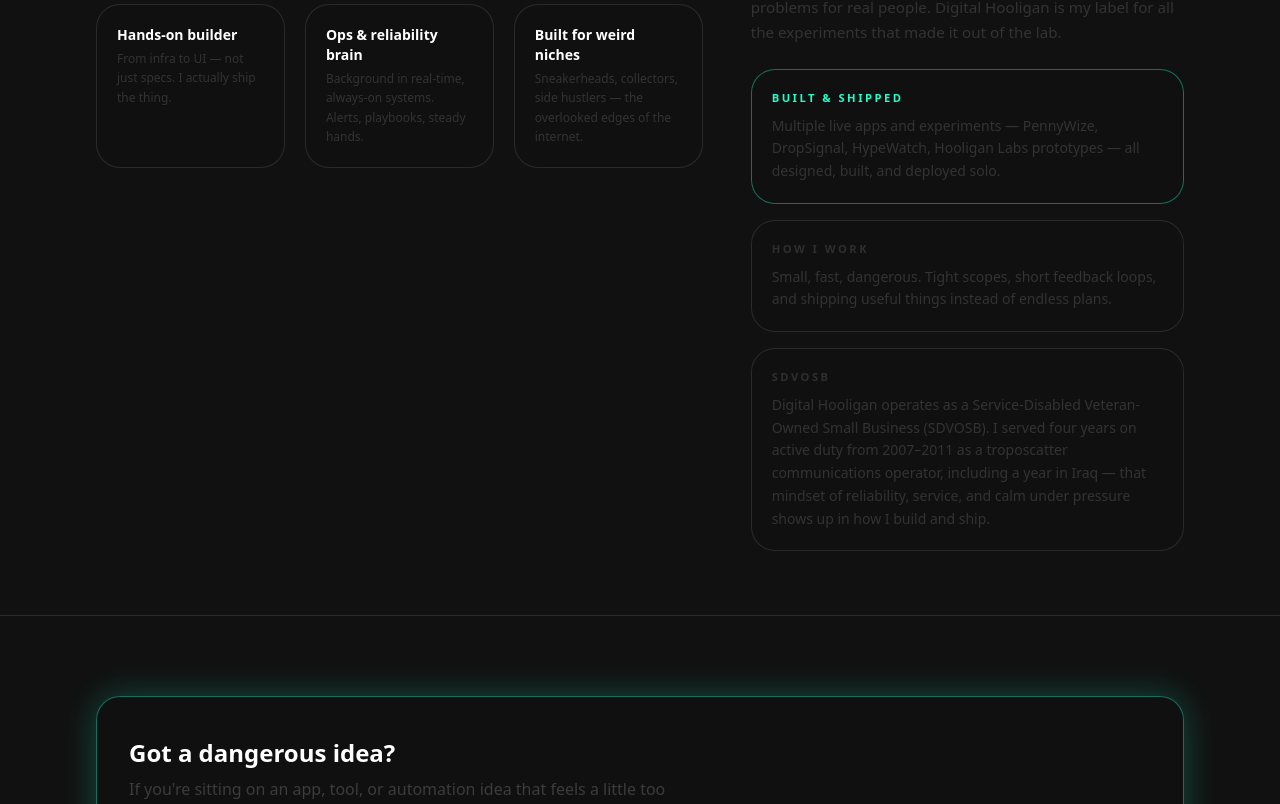
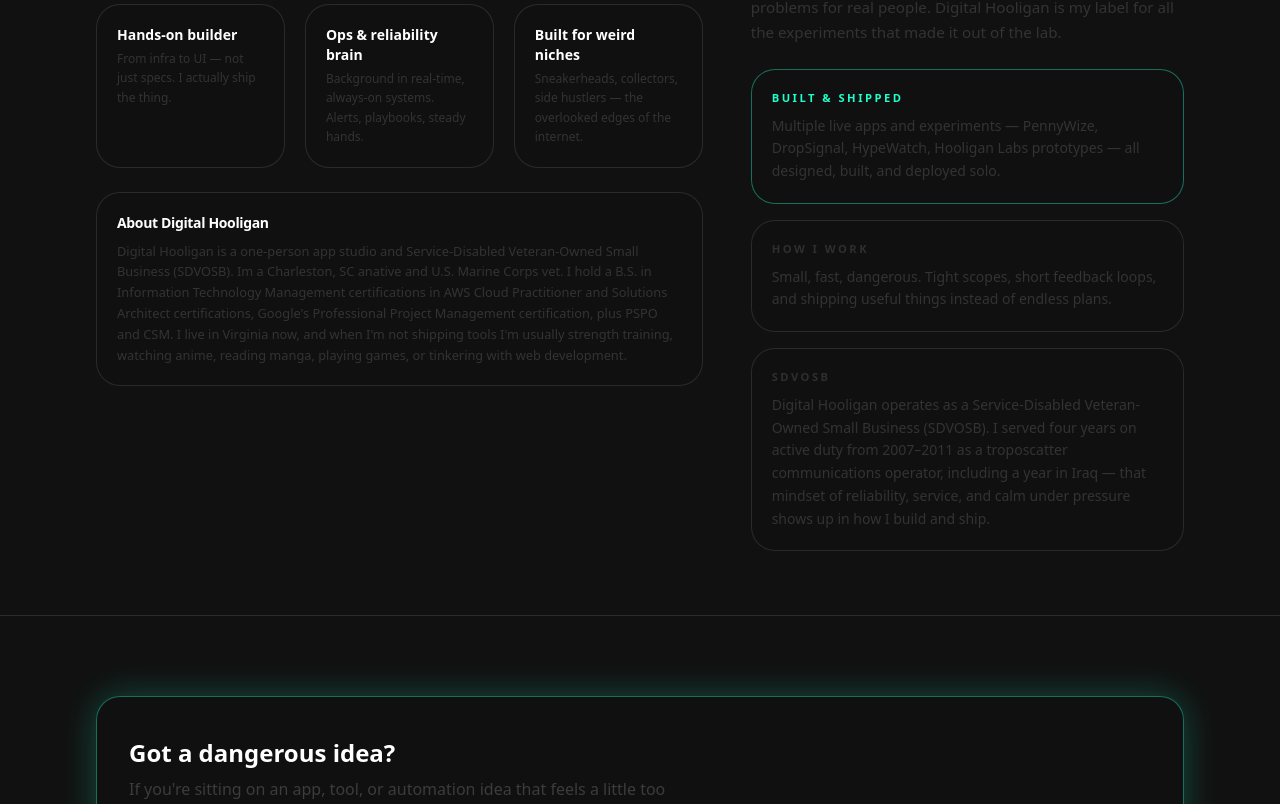
Before and after one commit to TezDevs/digital-hooligan, a Next.js app in the folder apps/digitalhooligan-web/: page / in a window 1280 px wide. Shown: the part 2284-3088 px from the top of the page. Built offline with nearby package versions, Linux system fonts and the light colour scheme.

Commit message:
content: expand About Digital Hooligan bio

```diff
--- a/apps/digitalhooligan-web/components/sections/StreetCred.tsx
+++ b/apps/digitalhooligan-web/components/sections/StreetCred.tsx
@@ -5,16 +5,20 @@ import Container from "../Container";
 export default function StreetCred() {
   return (
     <section
-      id="why-dh"
+      id="street-cred"
       className="border-b border-dh-street-gray/60 bg-dh-black"
     >
       <Container>
         <div className="grid gap-8 py-10 sm:py-12 md:grid-cols-[minmax(0,1.4fr)_minmax(0,1fr)] md:items-start md:gap-12 lg:py-16">
-          {/* Left side: Why Digital Hooligan? */}
+          {/* Left side: Why Digital Hooligan? + About block */}
           <div className="space-y-4 sm:space-y-5 md:space-y-6">
-            <h2 className="text-2xl font-semibold tracking-tight text-white sm:text-3xl">
+            <h2
+              id="why-dh"
+              className="text-2xl font-semibold tracking-tight text-white sm:text-3xl"
+            >
               Why Digital Hooligan?
             </h2>
+
             <p className="max-w-2xl text-sm leading-relaxed text-dh-street-gray/80 sm:text-[0.95rem]">
               You&apos;re not looking for an “enterprise partner.” You want
               someone who can think like a user, build like an engineer, and
@@ -22,6 +26,7 @@ export default function StreetCred() {
               of Digital Hooligan.
             </p>
 
+            {/* Three core tiles */}
             <div className="grid gap-4 sm:grid-cols-3 sm:gap-5">
               <div className="rounded-3xl border border-dh-street-gray/60 bg-dh-black/60 px-4 py-4 sm:px-5 sm:py-5">
                 <h3 className="text-sm font-semibold text-white">
@@ -51,6 +56,27 @@ export default function StreetCred() {
                   of the internet.
                 </p>
               </div>
+            </div>
+
+            {/* About block in the empty space */}
+            <div className="mt-2 rounded-3xl border border-dh-street-gray/60 bg-dh-black/70 px-4 py-4 sm:px-5 sm:py-5">
+              <h3
+                id="about"
+                className="text-sm font-semibold tracking-tight text-white"
+              >
+                About Digital Hooligan
+              </h3>
+              <p className="mt-2 text-xs leading-relaxed text-dh-street-gray/80 sm:text-[0.8rem]">
+                Digital Hooligan is a one-person app studio and
+                Service-Disabled Veteran-Owned Small Business (SDVOSB). Im a
+                Charleston, SC anative and U.S. Marine Corps vet. I hold a B.S. in Information
+                Technology Management certifications in AWS Cloud Practitioner and
+                Solutions Architect certifications, Google&apos;s Professional
+                Project Management certification, plus PSPO and CSM. I live in
+                Virginia now, and when I&apos;m not shipping tools I&apos;m
+                usually strength training, watching anime, reading manga, playing
+                games, or tinkering with web development.
+              </p>
             </div>
           </div>
 
```
